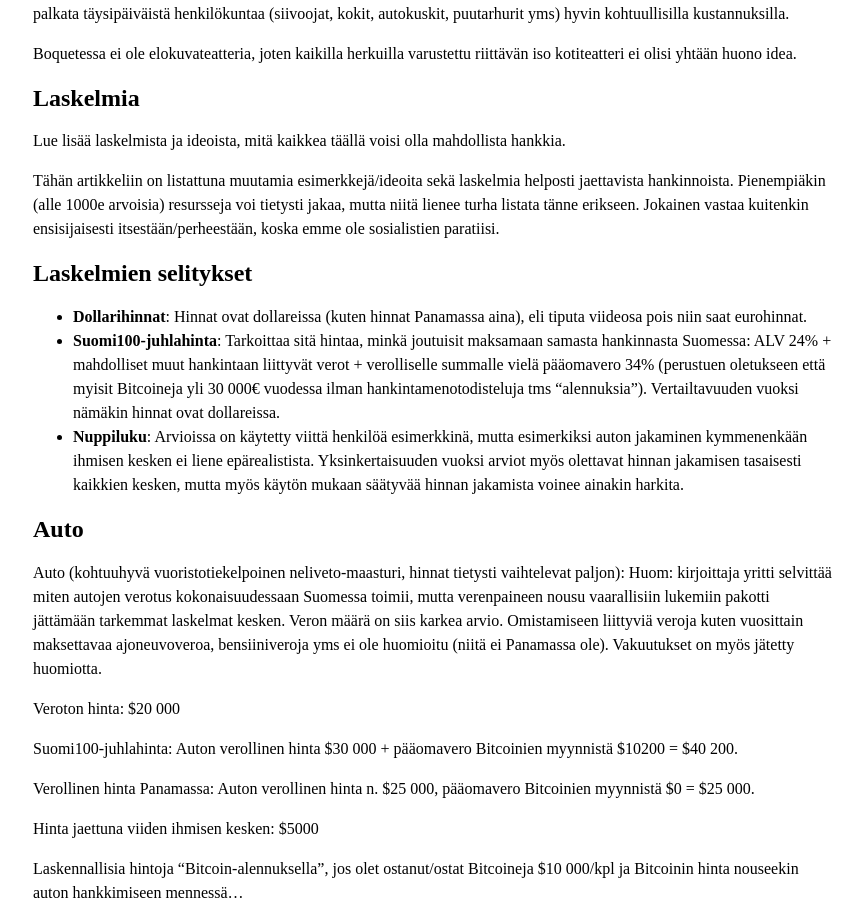
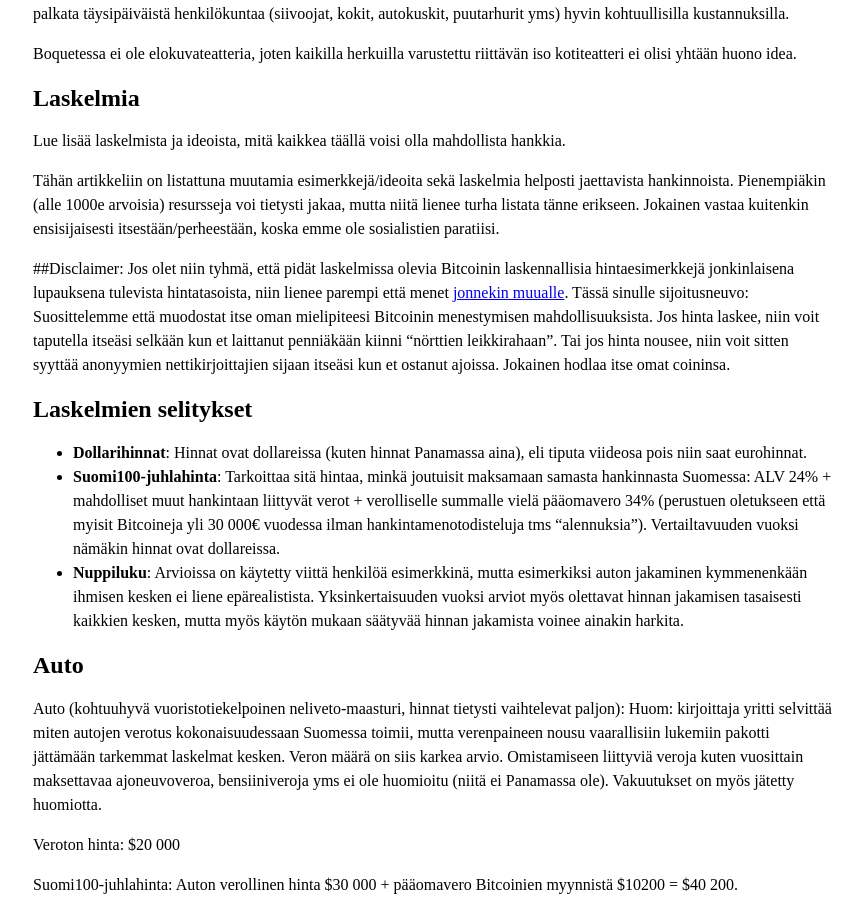
Before and after one commit to pitkonaarinparatiisi/pitkonaarinparatiisi.github.io, a Jekyll site: the page built from yhteiso.md, in a window 1280 px wide and 900 px high, scrolled down 805 px. Shown: the whole window, without its empty margins (207-1069 px from the left). Built offline with Jekyll 4.4.1, drawn with Linux system fonts in a browser that asks for light colours; our own code applies the rules of GitHub Pages for plain Markdown files.

Commit message:
Update yhteiso.md

```diff
--- a/yhteiso.md
+++ b/yhteiso.md
@@ -29,6 +29,8 @@ Boquetessa ei ole elokuvateatteria, joten kaikilla herkuilla varustettu riittäv
 Lue lisää laskelmista ja ideoista, mitä kaikkea täällä voisi olla mahdollista hankkia.
 
 Tähän artikkeliin on listattuna muutamia esimerkkejä/ideoita sekä laskelmia helposti jaettavista hankinnoista. Pienempiäkin (alle 1000e arvoisia) resursseja voi tietysti jakaa, mutta niitä lienee turha listata tänne erikseen. Jokainen vastaa kuitenkin ensisijaisesti itsestään/perheestään, koska emme ole sosialistien paratiisi.
+
+##Disclaimer: Jos olet niin tyhmä, että pidät laskelmissa olevia Bitcoinin laskennallisia hintaesimerkkejä jonkinlaisena lupauksena tulevista hintatasoista, niin lienee parempi että menet [jonnekin muualle](http://www.vasemmisto.fi/ "Vasemmisto - ihmisten huijaamista jo vuodesta miekka!"). Tässä sinulle sijoitusneuvo: Suosittelemme että muodostat itse oman mielipiteesi Bitcoinin menestymisen mahdollisuuksista. Jos hinta laskee, niin voit taputella itseäsi selkään kun et laittanut penniäkään kiinni "nörttien leikkirahaan". Tai jos hinta nousee, niin voit sitten syyttää anonyymien nettikirjoittajien sijaan itseäsi kun et ostanut ajoissa. Jokainen hodlaa itse omat coininsa.
 
 ## Laskelmien selitykset
 
```
